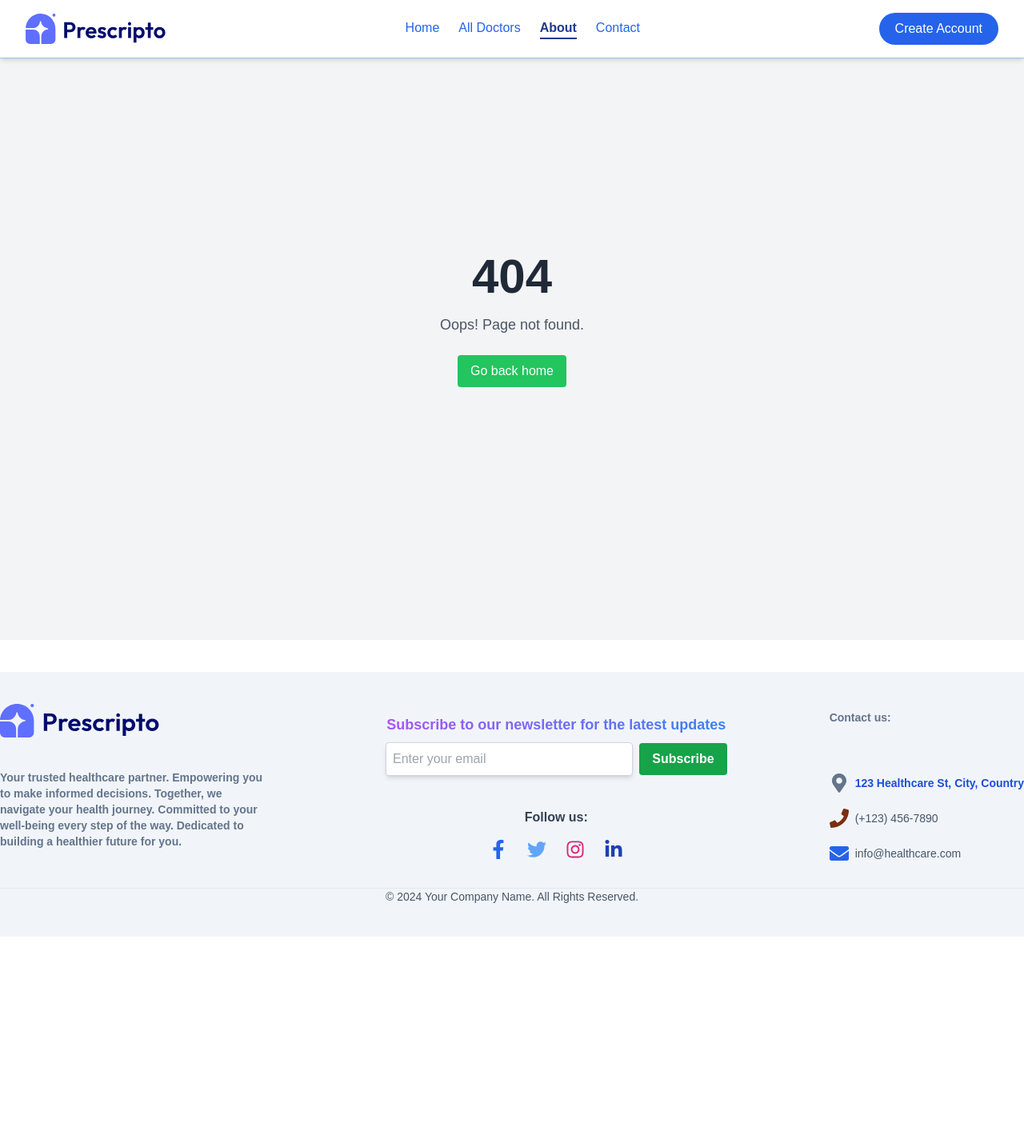
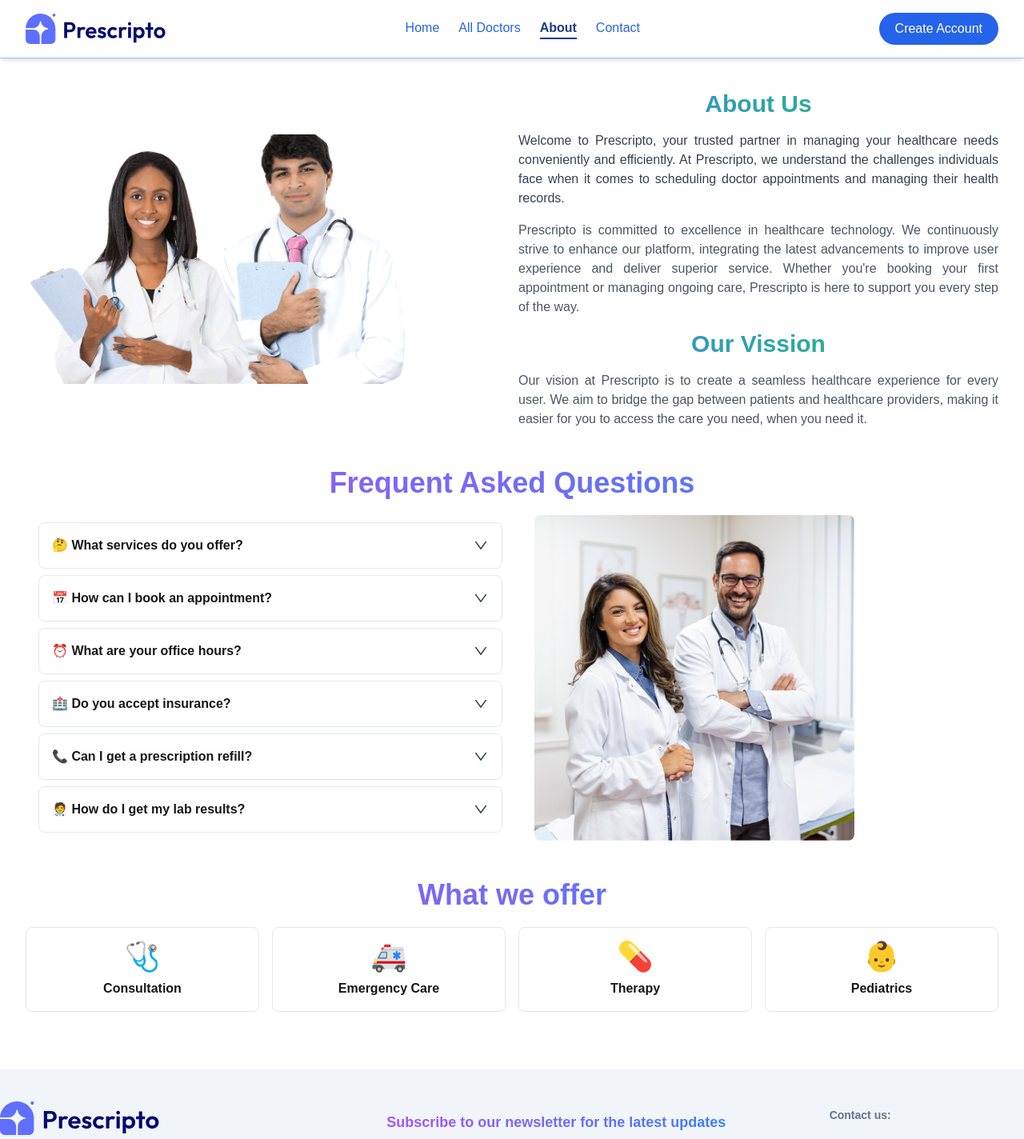
Before and after one commit to Emmanuel10701/Doctor_Appointment-, a Next.js app: page /about in a window 1280 px wide. Before the commit this address had no page. Shown: the top 1424 px of the page at 80% size. Before the commit the page ends 1171 px from the top, so only its background shows below. Built offline with nearby package versions, Linux system fonts and the light colour scheme.

Commit message:
✨ Created the About Page

```diff
--- /dev/null
+++ b/app/about/page.tsx
@@ -0,0 +1,117 @@
+"use client";
+import React, { useState } from 'react';
+import Image from 'next/image';
+import { AiOutlineDown, AiOutlineUp } from 'react-icons/ai'; // Importing icons from react-icons
+
+const AboutMePage: React.FC = () => {
+  const [openFAQ, setOpenFAQ] = useState<number | null>(null);
+
+  const faqs = [
+    { question: "🤔 What services do you offer?", answer: "We offer a variety of health services including general check-ups, consultations, and specialist referrals. 🩺" },
+    { question: "📅 How can I book an appointment?", answer: "You can book an appointment online through our website or call our office directly. 📞" },
+    { question: "⏰ What are your office hours?", answer: "We are open Monday to Friday from 9 AM to 5 PM. 🌞" },
+    { question: "🏥 Do you accept insurance?", answer: "Yes, we accept various insurance plans. Please check with our office for details. 💳" },
+    { question: "📞 Can I get a prescription refill?", answer: "Yes, you can request a prescription refill during your next visit or contact us directly. 💊" },
+    { question: "🧑‍⚕️ How do I get my lab results?", answer: "Lab results can be accessed through our patient portal or by contacting our office. 📊" },
+  ];
+
+  const services = [
+    { id: 1, title: "Consultation", icon: "🩺" },
+    { id: 2, title: "Emergency Care", icon: "🚑" },
+    { id: 3, title: "Therapy", icon: "💊" },
+    { id: 4, title: "Pediatrics", icon: "👶" },
+  ];
+
+  return (
+    <div className="p-4 md:p-8 mt-20">
+      {/* About Us Section */}
+      <div className="flex flex-col md:flex-row items-center mb-12">
+        <div className="flex-1 mb-4 md:mb-0">
+          <Image
+            src="/images/dc.png" // Update with your image path
+            alt="About Us"
+            width={500}
+            height={400}
+            className="object-cover rounded-lg"
+          />
+        </div>
+        <div className="flex-1 ml-0 md:ml-4">
+          <h2 className="text-3xl font-bold text-center bg-gradient-to-r from-blue-500 to-green-500 text-transparent bg-clip-text mb-4">
+            About Us
+          </h2>
+          <p className="text-gray-700 mb-4 text-justify">
+            Welcome to Prescripto, your trusted partner in managing your healthcare needs conveniently and efficiently. At Prescripto, we understand the challenges individuals face when it comes to scheduling doctor appointments and managing their health records.
+          </p>
+          <p className="text-gray-600 mb-4 text-justify">
+            Prescripto is committed to excellence in healthcare technology. We continuously strive to enhance our platform, integrating the latest advancements to improve user experience and deliver superior service. Whether you're booking your first appointment or managing ongoing care, Prescripto is here to support you every step of the way.
+          </p>
+          <h2 className="text-3xl font-bold text-center bg-gradient-to-r from-blue-500 to-green-500 text-transparent bg-clip-text mb-4">
+            Our Vission
+            </h2>
+          <p className="text-gray-600 text-justify">
+            Our vision at Prescripto is to create a seamless healthcare experience for every user. We aim to bridge the gap between patients and healthcare providers, making it easier for you to access the care you need, when you need it.
+          </p>
+        </div>
+      </div>
+
+      {/* FAQ Section */}
+      <div className="mb-12">
+      <h1 className="text-4xl font-bold text-center bg-gradient-to-r from-purple-500 to-blue-500 bg-clip-text text-transparent mb-5">
+        Frequent Asked Questions
+        </h1>
+      <div className="flex flex-col md:flex-row gap-10 items-center mb-6">
+          <div className="flex-1 ml-0 md:ml-4">
+            <div className="space-y-2">
+              {faqs.map((faq, index) => (
+                <div key={index} className="border rounded-lg overflow-hidden">
+                  <button
+                    className="w-full p-4 text-left focus:outline-none flex items-center justify-between"
+                    onClick={() => setOpenFAQ(openFAQ === index ? null : index)}
+                  >
+                    <h4 className="font-semibold">{faq.question}</h4>
+                    {openFAQ === index ? (
+                      <AiOutlineUp className="h-5 w-5 text-gray-700" />
+                    ) : (
+                      <AiOutlineDown className="h-5 w-5 text-gray-700" />
+                    )}
+                  </button>
+                  {openFAQ === index && (
+                    <div className="p-4">
+                      <p>{faq.answer}</p>
+                    </div>
+                  )}
+                </div>
+              ))}
+            </div>
+          </div>
+          <div className="flex-1 mb-4 md:mb-0">
+            <Image
+              src="/assets/assets_frontend/about_image.png" // Update with your FAQ image path
+              alt="FAQ"
+              width={400}
+              height={300}
+              className="object-cover rounded-lg"
+            />
+          </div>
+        </div>
+      </div>
+
+      {/* Services Section */}
+      <div>
+      <h1 className="text-4xl font-bold text-center bg-gradient-to-r from-purple-500 to-blue-500 bg-clip-text text-transparent mb-5">
+        What we offer
+        </h1>
+        <div className="grid grid-cols-1 sm:grid-cols-2 md:grid-cols-4 gap-4">
+          {services.map(service => (
+            <div key={service.id} className="border rounded-lg p-4 flex flex-col items-center text-center">
+              <div className="text-4xl mb-2">{service.icon}</div>
+              <h3 className="font-semibold">{service.title}</h3>
+            </div>
+          ))}
+        </div>
+      </div>
+    </div>
+  );
+};
+
+export default AboutMePage;
--- a/app/alldoctors/page.tsx
+++ b/app/alldoctors/page.tsx
@@ -75,7 +75,7 @@ const DoctorsPage: React.FC = () => {
         {/* Grid Display for Doctors */}
         <div className="grid grid-cols-1 sm:grid-cols-2 md:grid-cols-3 lg:grid-cols-4 gap-4">
           {filteredDoctors.map(doctor => (
-            <div key={doctor.id} className="border rounded-lg overflow-hidden shadow-md transition duration-200 hover:bg-blue-500">
+            <div key={doctor.id} className="border rounded-lg overflow-hidden shadow-md transition duration-200 hover:outline-1 hover:shadow-lg">
               <Image
                 src={doctor.image}
                 alt={doctor.name}
--- a/package.json
+++ b/package.json
@@ -11,6 +11,7 @@
   "dependencies": {
     "@emotion/react": "^11.13.3",
     "@emotion/styled": "^11.13.0",
+    "@heroicons/react": "^2.1.5",
     "@mui/material": "^6.1.1",
     "lucide-react": "^0.441.0",
     "next": "14.2.11",
```
Also changed, not shown: 1 other file (tests, documents, lock files or other folders).
